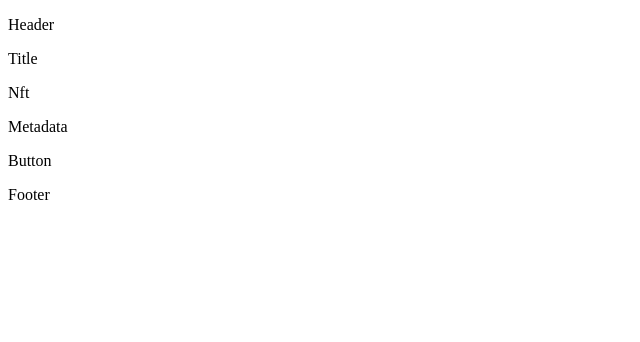
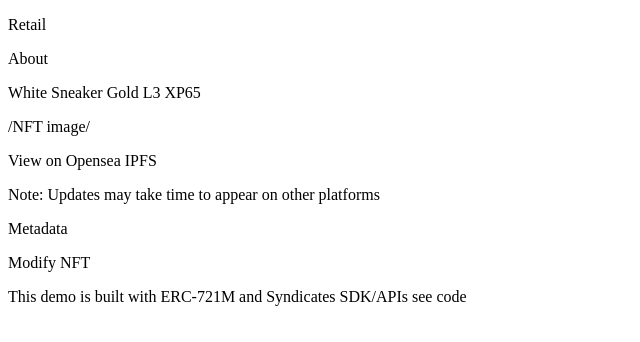
Before and after one commit to ianDAOs/demo-721m-api-frontend, a React (Create React App) app: page / in a window 1280 px wide. Shown: the top 342 px of the page, without its empty margins (0-640 px from the left). Built offline with nearby package versions, Linux system fonts and the light colour scheme.

Commit message:
Add placeholder content

```diff
--- a/src/components/Button.js
+++ b/src/components/Button.js
@@ -3,7 +3,7 @@ import React from 'react';
 export default function Button() {
     return (
         <div>
-            <p>Button</p>
+            <p>Modify NFT</p>
         </div>
     );
 }
--- a/src/components/Footer.js
+++ b/src/components/Footer.js
@@ -3,7 +3,7 @@ import React from 'react';
 export default function Footer() {
     return (
         <div>
-            <p>Footer</p>
+            <p>This demo is built with ERC-721M and Syndicates SDK/APIs see code</p>
         </div>
     );
 }
--- a/src/components/Header.js
+++ b/src/components/Header.js
@@ -3,7 +3,8 @@ import React from 'react';
 export default function Header() {
     return (
         <div>
-            <p>Header</p>
+            <p>Retail</p>
+            <p>About</p>
         </div>
     );
 }
--- a/src/components/Nft.js
+++ b/src/components/Nft.js
@@ -3,7 +3,9 @@ import React from 'react';
 export default function Nft() {
     return (
         <div>
-            <p>Nft</p>
+            <p>/NFT image/</p>
+            <p>View on Opensea IPFS</p>
+            <p>Note: Updates may take time to appear on other platforms</p>
         </div>
     );
 }
--- a/src/components/Title.js
+++ b/src/components/Title.js
@@ -3,7 +3,7 @@ import React from 'react';
 export default function Title() {
     return (
         <div>
-            <p>Title</p>
+            <p>White Sneaker Gold L3 XP65</p>
         </div>
     );
 }
```
